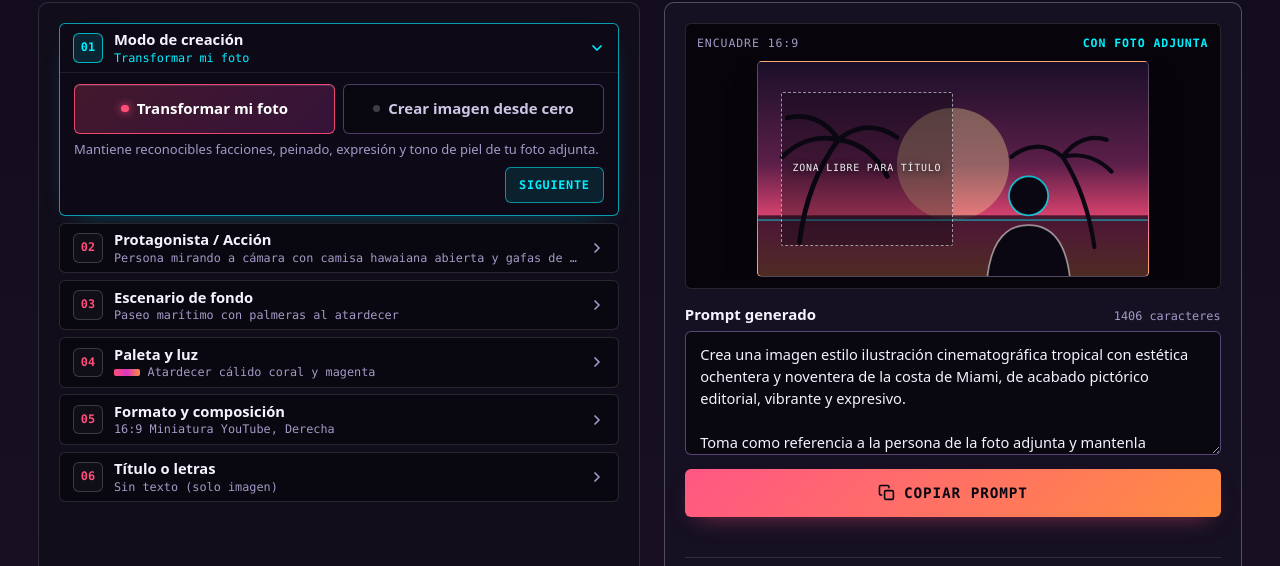
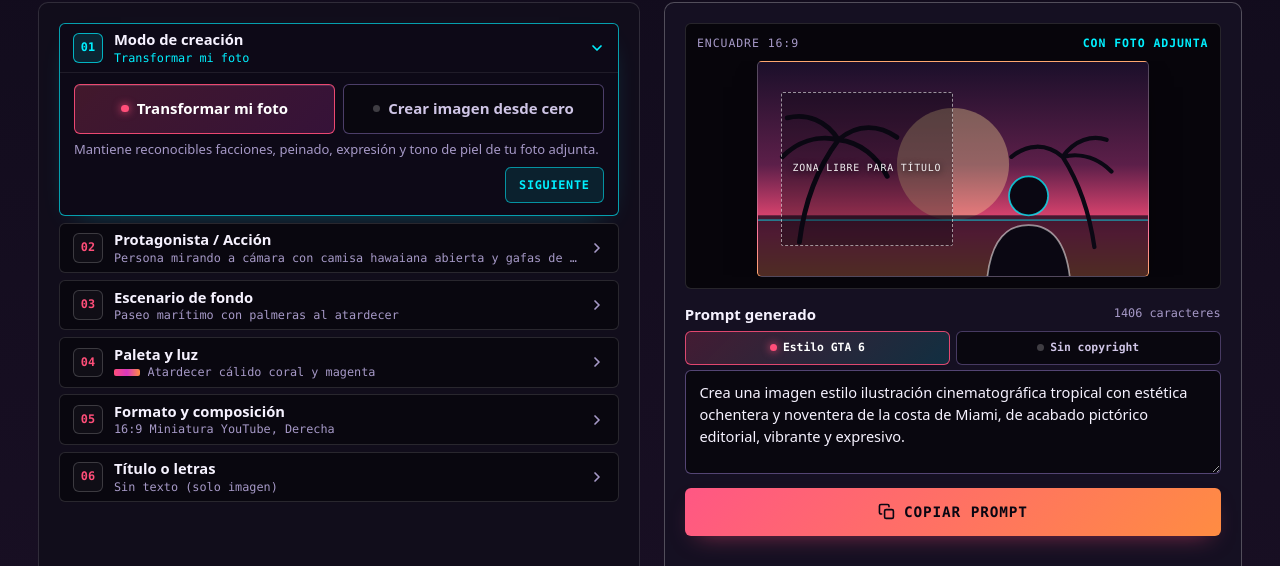
Before and after one commit to atedian/gta6, a plain HTML site: page index.html in a window 1280 px wide. Shown: the part 727-1293 px from the top of the page. Drawn offline with Linux system fonts and the light colour scheme.

Commit message:
sync: actualización automática
Archivos: index.html

```diff
--- a/index.html
+++ b/index.html
@@ -1481,9 +1481,71 @@
     .prompt-label-row {
       display: flex;
       flex-wrap: wrap;
-      align-items: baseline;
+      align-items: center;
       justify-content: space-between;
-      gap: 0.35rem 0.75rem;
+      gap: 0.35rem 0.65rem;
+    }
+
+    .variant-switch {
+      display: grid;
+      grid-template-columns: repeat(2, minmax(0, 1fr));
+      gap: 0.36rem;
+    }
+
+    .variant-pill {
+      display: flex;
+      align-items: center;
+      justify-content: center;
+      gap: 0.38rem;
+      min-block-size: 34px;
+      padding: 0.28rem 0.55rem;
+      border-radius: var(--radius-sm);
+      background: var(--surface-well);
+      border: 1px solid rgba(138, 114, 189, 0.48);
+      font-family: var(--font-mono);
+      font-size: 0.71rem;
+      font-weight: 700;
+      color: var(--text-secondary);
+      cursor: pointer;
+      text-align: center;
+      transition: border-color 0.16s ease, background-color 0.16s ease, color 0.16s ease;
+    }
+
+    @media (pointer: coarse) {
+      .variant-pill {
+        min-block-size: 44px;
+      }
+    }
+
+    .variant-pill:hover {
+      border-color: rgba(0, 240, 255, 0.65);
+      color: #ffffff;
+    }
+
+    .segment-item input:checked + .variant-pill {
+      background: linear-gradient(135deg, rgba(255, 78, 121, 0.2), rgba(0, 240, 255, 0.14));
+      border-color: rgba(255, 78, 121, 0.85);
+      color: #ffffff;
+    }
+
+    .segment-item input[value="safe"]:checked + .variant-pill {
+      background: rgba(0, 240, 255, 0.13);
+      border-color: var(--cyan);
+    }
+
+    .segment-item input:checked + .variant-pill .segment-dot {
+      background: var(--coral);
+      box-shadow: 0 0 8px var(--coral);
+    }
+
+    .segment-item input[value="safe"]:checked + .variant-pill .segment-dot {
+      background: var(--cyan);
+      box-shadow: 0 0 8px var(--cyan);
+    }
+
+    .segment-item input:focus-visible + .variant-pill {
+      outline: 3px solid var(--cyan);
+      outline-offset: 2px;
     }
 
     .field-label {
@@ -1504,9 +1566,9 @@
       inline-size: 100%;
       max-inline-size: 100%;
       min-inline-size: 0;
-      min-block-size: 7.75rem;
-      max-block-size: clamp(7.75rem, 20dvh, 11rem);
-      padding: 0.75rem 0.9rem;
+      min-block-size: 6.5rem;
+      max-block-size: clamp(6.5rem, 18dvh, 9.8rem);
+      padding: 0.68rem 0.85rem;
       border-radius: var(--radius-sm);
       border: 1px solid rgba(138, 114, 189, 0.58);
       background: var(--surface-well);
@@ -2310,6 +2372,22 @@
             <div class="prompt-label-row">
               <label id="output-heading" class="field-label" for="prompt-output">Prompt generado</label>
               <p id="prompt-meta" class="prompt-meta">0 caracteres</p>
+            </div>
+            <div id="variant-switch" class="variant-switch" role="radiogroup" aria-label="Versión del prompt">
+              <div class="segment-item">
+                <input class="sr-only-input" type="radio" id="variant-gta6" name="prompt-variant" value="gta6" checked>
+                <label class="variant-pill" for="variant-gta6">
+                  <span class="segment-dot" aria-hidden="true"></span>
+                  <span>Estilo GTA 6</span>
+                </label>
+              </div>
+              <div class="segment-item">
+                <input class="sr-only-input" type="radio" id="variant-safe" name="prompt-variant" value="safe">
+                <label class="variant-pill" for="variant-safe">
+                  <span class="segment-dot" aria-hidden="true"></span>
+                  <span>Sin copyright</span>
+                </label>
+              </div>
             </div>
             <textarea
               id="prompt-output"
```
